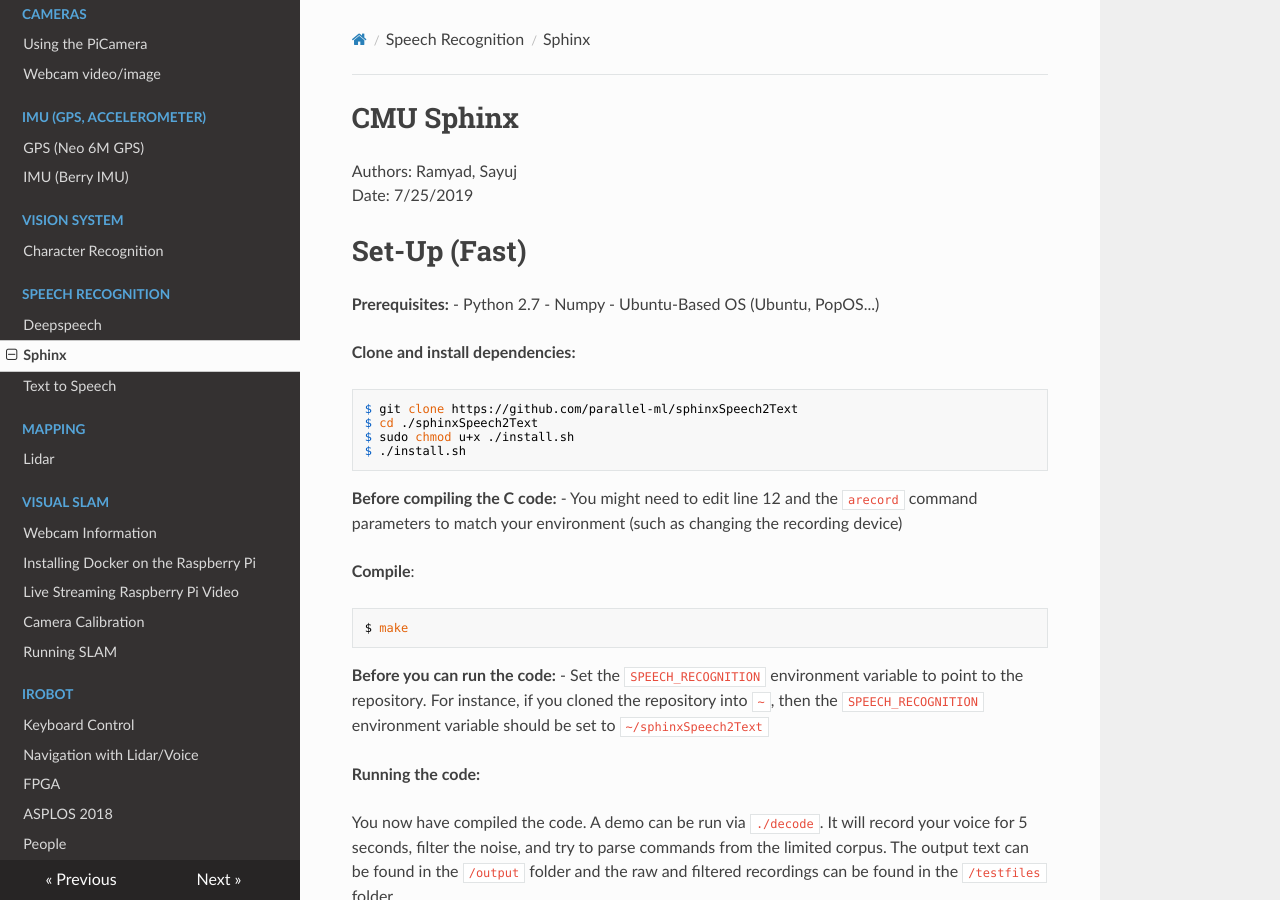
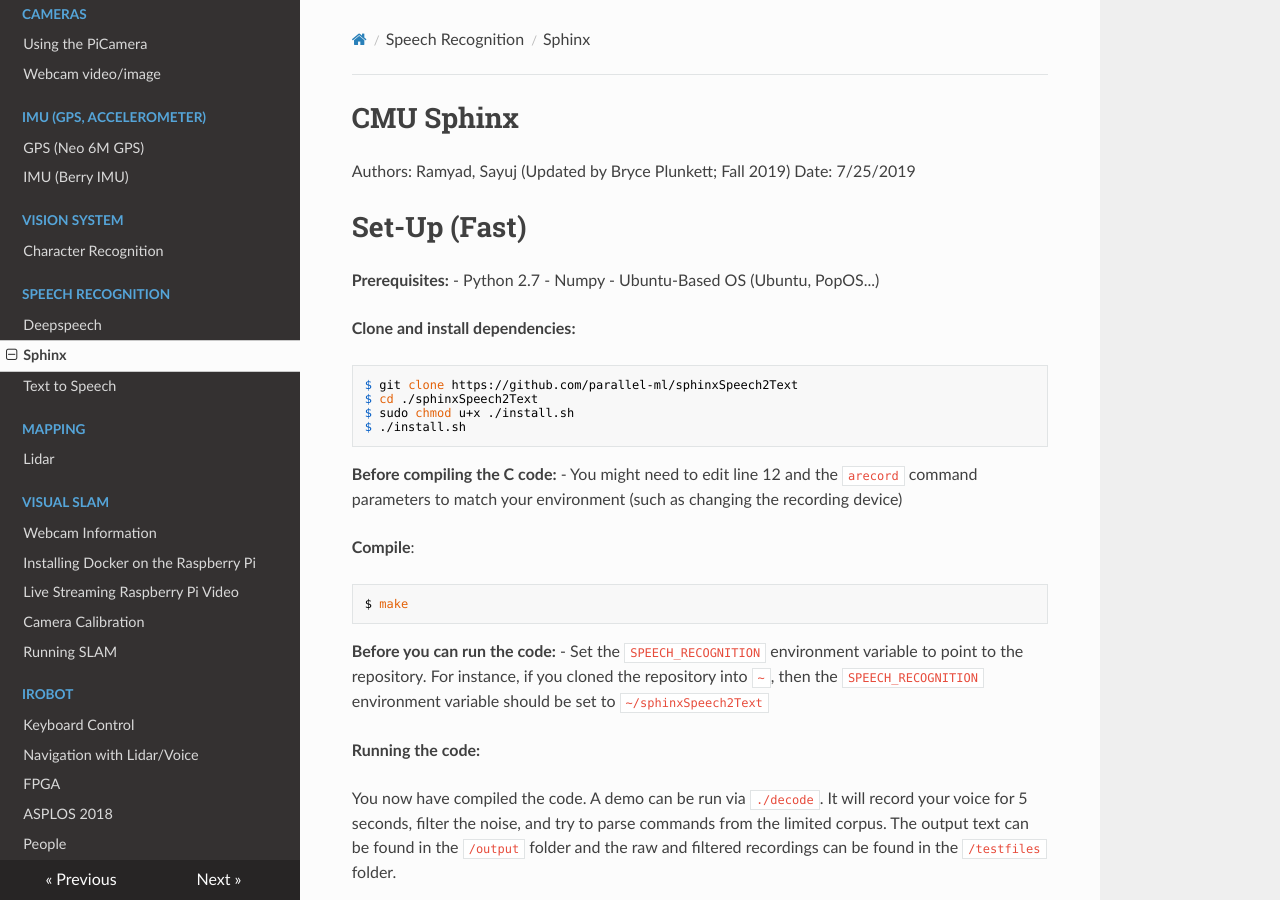
Before and after one commit to parallel-ml/docs, an MkDocs documentation site: the page built from docs/speech/sphinx.md, in a window 1280 px wide and 900 px high. Built offline with MkDocs 1.6.1, drawn with Linux system fonts in a browser that asks for light colours; nearby versions of some CDN libraries.

Commit message:
small change

```diff
--- a/docs/speech/sphinx.md
+++ b/docs/speech/sphinx.md
@@ -1,5 +1,5 @@
 # CMU Sphinx
-Authors: Ramyad, Sayuj
+Authors: Ramyad, Sayuj (Updated by Bryce Plunkett; Fall 2019)
 Date: 7/25/2019
 # Set-Up (Fast)
 
```
